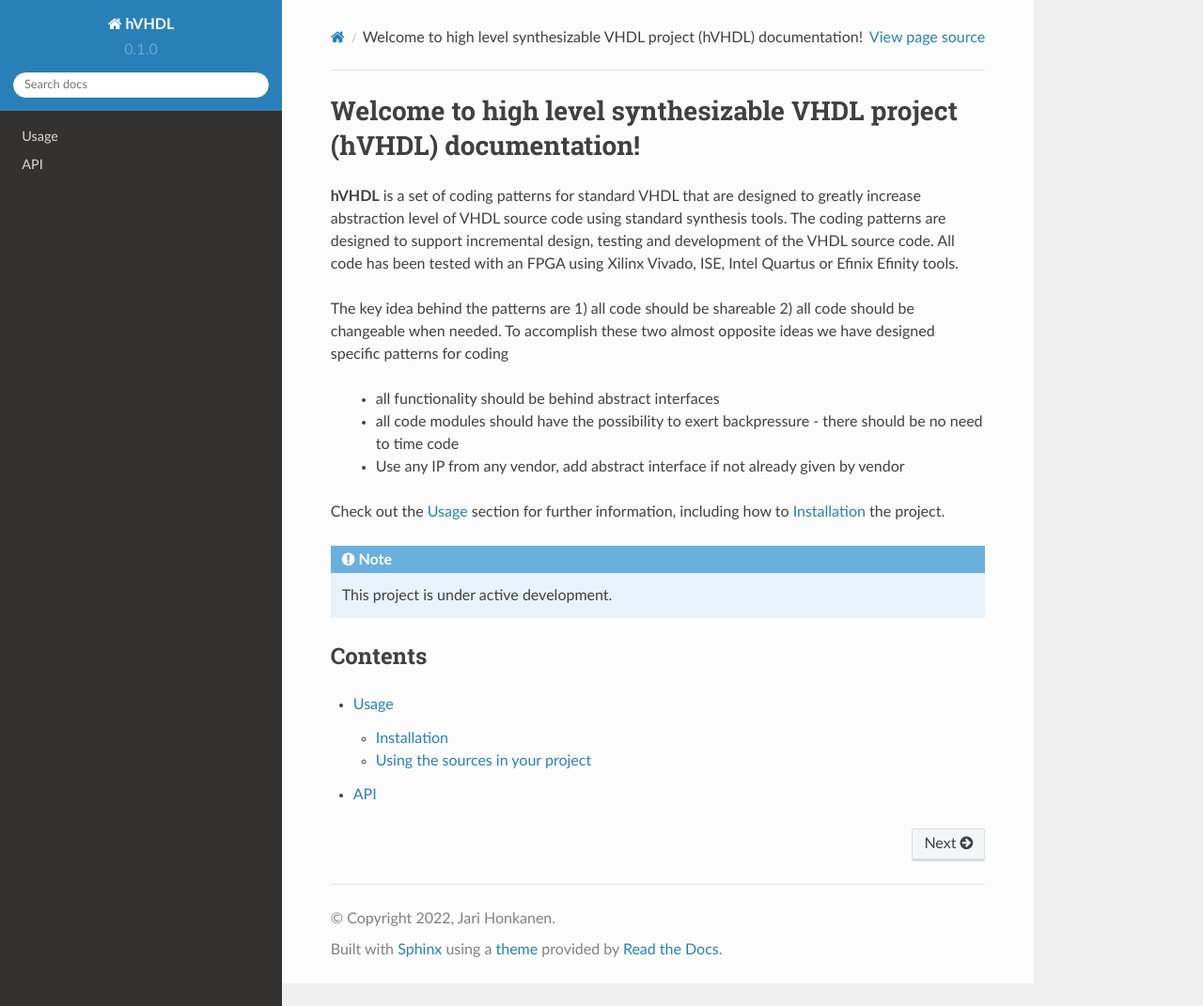
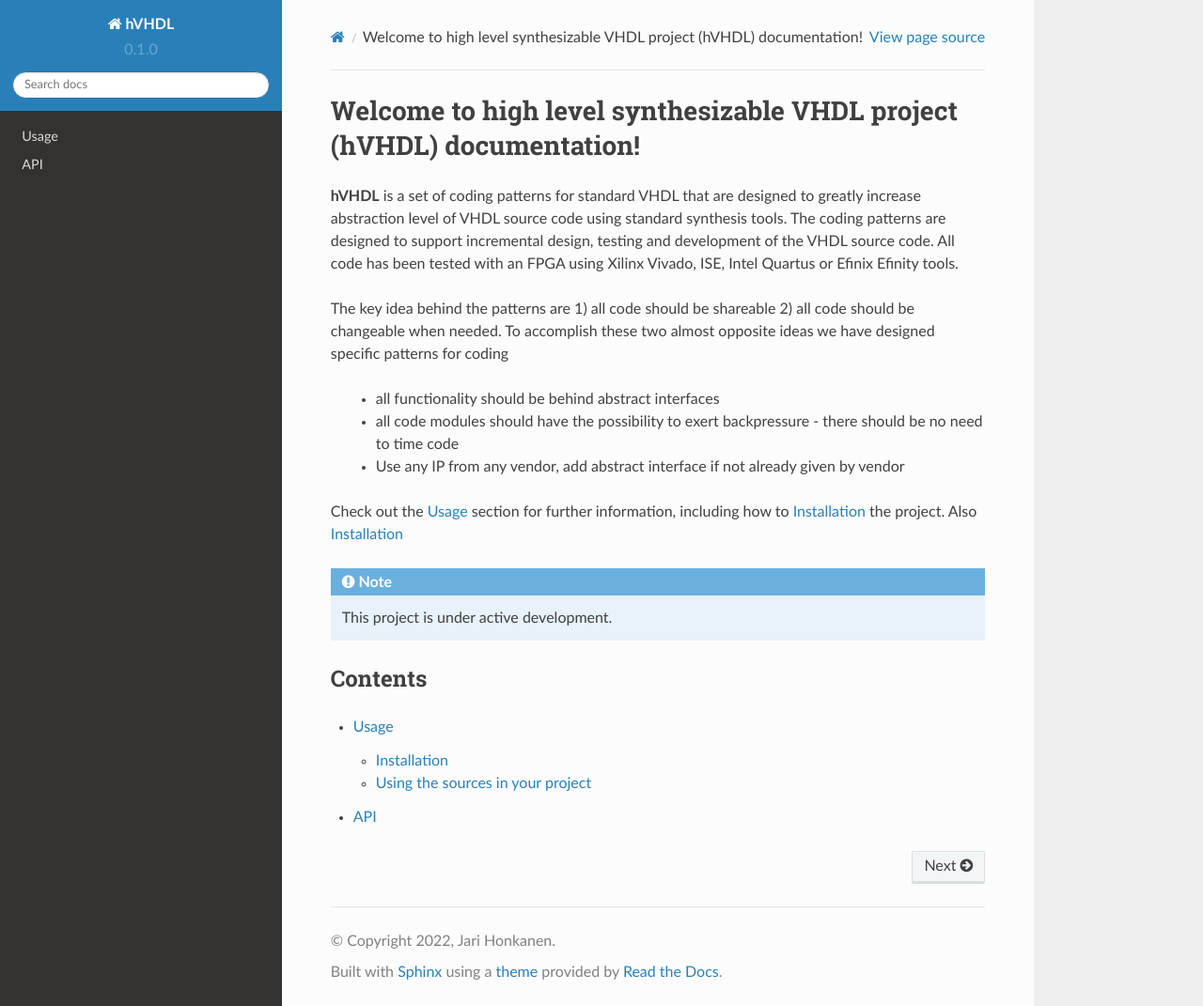
Before and after one commit to hVHDL/hVHDL, a Sphinx documentation site: the page built from docs/source/index.rst, in a window 1280 px wide and 1071 px high. Shown: the whole window at 94% size. Built offline with Sphinx 7.4.7 and the Read the Docs theme 2.0.0, drawn with Linux system fonts in a browser that asks for light colours; pages that are not in the unit, such as notebooks, are missing from menus.

Commit message:
Update index.rst

```diff
--- a/docs/source/index.rst
+++ b/docs/source/index.rst
@@ -10,7 +10,7 @@ To accomplish these two almost opposite ideas we have designed specific patterns
    - Use any IP from any vendor, add abstract interface if not already given by vendor
 
 Check out the :doc:`usage` section for further information, including
-how to :ref:`installation` the project.
+how to :ref:`installation` the project. Also :ref:`recordobjects`
 
 .. note::
 
```
